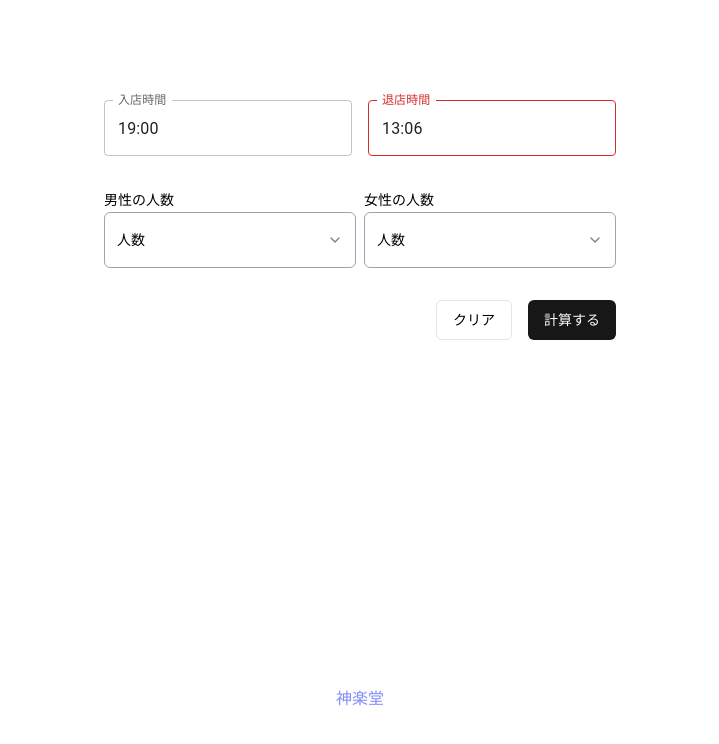
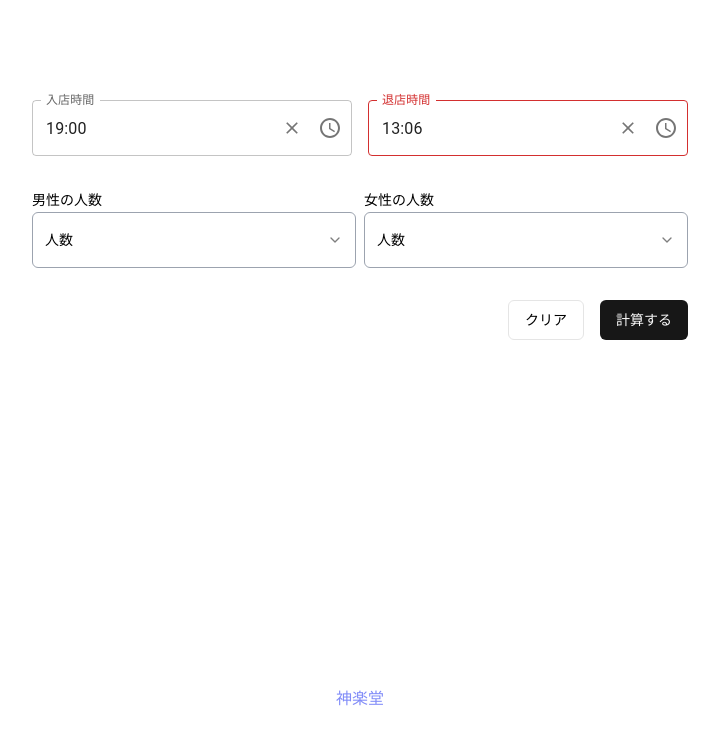
Before and after one commit to kagurado/emerald, a Next.js app: page / in a window 1280 px wide. Shown: the top 744 px of the page, without its empty margins (280-999 px from the left). Built offline with nearby package versions, Linux system fonts and the light colour scheme.

Commit message:
feat:add CLAUDE.md documentation and update .gitignore; refactor TimePicker to DesktopTimePicker in form component (#1)

```diff
--- a/package.json
+++ b/package.json
@@ -37,6 +37,5 @@
     "postcss": "^8",
     "tailwindcss": "^3.4.1",
     "typescript": "^5"
-  },
-  "packageManager": "pnpm@9.12.1"
+  }
 }
--- a/src/features/calculator/TimeCalculator/form.tsx
+++ b/src/features/calculator/TimeCalculator/form.tsx
@@ -1,7 +1,7 @@
 "use client";
 
 import { FormEvent, useEffect, useState } from "react";
-import { TimePicker } from "@mui/x-date-pickers/TimePicker";
+import { DesktopTimePicker } from "@mui/x-date-pickers/DesktopTimePicker";
 import dayjs, { Dayjs } from "dayjs";
 import "dayjs/locale/ja";
 import { Button } from "@/components/ui/button";
@@ -87,7 +87,7 @@ export default function TimeCalculatorForm() {
   return (
     <form className="flex flex-col gap-8" onSubmit={handleCalculate}>
       <div className="flex gap-4">
-        <TimePicker
+        <DesktopTimePicker
           name="startTime"
           label="入店時間"
           value={startTime}
@@ -99,7 +99,7 @@ export default function TimeCalculatorForm() {
           shouldDisableTime={isStartTimeDisabled}
           timeSteps={{ hours: 1, minutes: 1 }}
         />
-        <TimePicker
+        <DesktopTimePicker
           name="endTime"
           label="退店時間"
           value={endTime}
```
Also changed, not shown: 2 other files (tests, documents, lock files or other folders).
